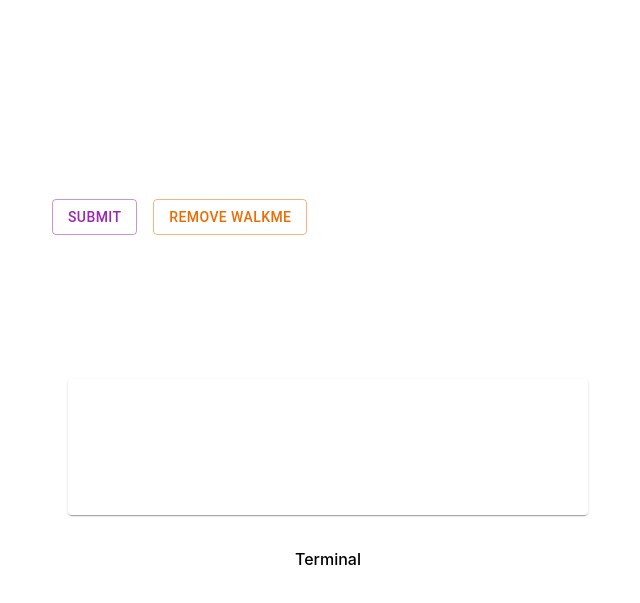
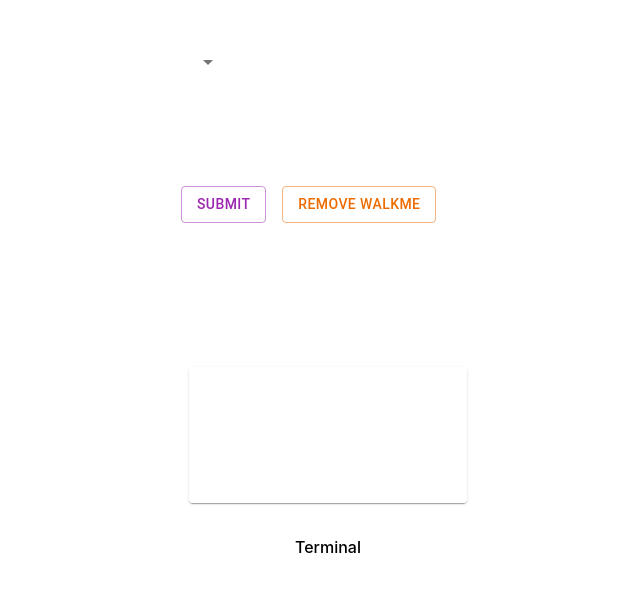
Before and after one commit to swandrack/SnippetGetter, a React (Vite) app in the folder @latest/: page / in a window 1280 px wide. Shown: the part 179-782 px from the top of the page, without its empty margins (312-952 px from the left). Built offline with nearby package versions, Linux system fonts and the light colour scheme.

Commit message:
fixed onload issue and loadWalkMe func + added env dropdown

```diff
--- a/@latest/src/App.jsx
+++ b/@latest/src/App.jsx
@@ -14,22 +14,18 @@ async function statusReport() {
 export default function App() {
     const guid = window.localStorage.getItem("guid");
     const env = window.localStorage.getItem("env");
-    const [internals, setInternals] = useState({})
 
-    useEffect(() => {
-        setInternals(window._walkmeInternals)
-    }, [guid])
-
-    if (guid || env !== "") {
-        loadWalkMe(guid, env, statusReport);
+    if (guid || env != "") {
+        if (env == "production" || env == null) {
+            loadWalkMe(guid, "")
+        } else {
+            loadWalkMe(guid, `/${env}`)
+        }
     }
     return (
         <SnackbarProvider>
             <div style={{ display: "flex", flexDirection: "row", gap: 4 }}>
                 <WalkMeForm />
-                {internals &&
-                <InternalPanel />
-                }
             </div>
         </SnackbarProvider>
     );
--- a/@latest/src/components/walkMeForm.jsx
+++ b/@latest/src/components/walkMeForm.jsx
@@ -1,5 +1,5 @@
-import { useState, useMemo } from "react";
-import { TextField, Button, Box, Typography, Container } from "@mui/material";
+import { useState, useMemo, useEffect } from "react";
+import { TextField, Button, Box, Typography, Container, InputLabel, MenuItem, Select, FormControl } from "@mui/material";
 import { enqueueSnackbar } from "notistack";
 import { SettingsDisplay } from "./SettingsDisplay";
 import { setWindowVariable } from "../utils/uuid";
@@ -9,6 +9,7 @@ import {
     setLocalStorageItem,
     removeLocalStorageItem,
 } from "../utils/storage";
+import { loadWalkMe } from "../utils/loadWalkme";
 
 export function WalkMeForm() {
     const [guid, setGuid] = useState(getLocalStorageItem("guid"));
@@ -40,21 +41,31 @@ export function WalkMeForm() {
         }
     };
 
+    function formatEnv(env) {
+        if (env != "production") {
+            const customEnv = `/${env}`
+            return customEnv
+        } else {
+            const customEnv = ""
+            return customEnv
+        }
+    }
+
     const handleSubmit = (event) => {
         event.preventDefault();
-        formatEnv(env);
+        const newEnv = formatEnv(env);
         createUuid(uuid);
         setLocalStorageItem("guid", guid);
+        setLocalStorageItem("env", env);
         enqueueSnackbar({
             message: "WalkMe Settings Updated",
             variant: "success",
         });
+        loadWalkMe(guid, newEnv)
     };
 
-    function formatEnv(env) {
-        const envString = env ? `/${env}` : "";
-        setLocalStorageItem("env", env);
-        return envString;
+    const handleChange = (event) => {
+        setEnv(event.target.value)
     }
 
     function createUuid(uuid) {
@@ -82,7 +93,7 @@ export function WalkMeForm() {
 
     return (
         <Container maxWidth="sm">
-            <Box component="form" sx={{ mt: 4 }}>
+            <Box component="form" sx={{ m: 1, minWidth: 120 }}>
                 <Typography variant="h5" gutterBottom>
                     WalkMe Configuration
                 </Typography>
@@ -94,14 +105,19 @@ export function WalkMeForm() {
                     value={guid}
                     onChange={(e) => setGuid(e.target.value)}
                 />
-                <TextField
-                    fullWidth
-                    margin="normal"
-                    label="Please enter Env here"
-                    variant="outlined"
+                <InputLabel id="demo-select-small-label">Environment</InputLabel>
+                <Select
+                    labelId="demo-select-small-label"
+                    id="demo-select-small"
                     value={env}
-                    onChange={(e) => setEnv(e.target.value)}
-                />
+                    label="Env"
+                    onChange={handleChange}
+                >
+                    <MenuItem value="production">Production</MenuItem>
+                    <MenuItem value="test">Test</MenuItem>
+                    <MenuItem value="success">Success</MenuItem>
+                    <MenuItem value="custom">Custom Environment</MenuItem>
+                </Select>
                 <TextField
                     fullWidth
                     margin="normal"
--- a/@latest/src/utils/loadWalkme.js
+++ b/@latest/src/utils/loadWalkme.js
@@ -1,4 +1,4 @@
-export function loadWalkMe(guid, env, callback) {
+export function loadWalkMe(guid, env) {
     if (window._walkMe) {
         window._walkMe.removeWalkMe()
     }
@@ -11,7 +11,4 @@ export function loadWalkMe(guid, env, callback) {
     var s = document.getElementsByTagName("script")[0];
     s.parentNode.insertBefore(walkme, s);
     window._walkmeConfig = { smartLoad: true };
-    setTimeout(() => {
-        callback();
-    }, 2500);
 }
```
Also changed, not shown: 1 other file (tests, documents, lock files or other folders).
